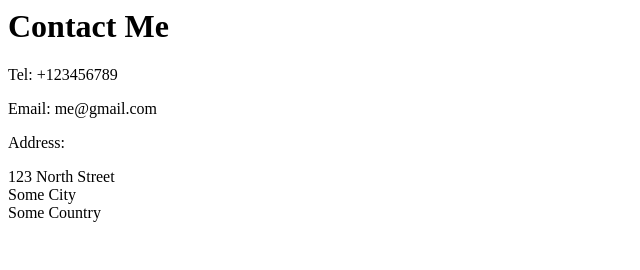
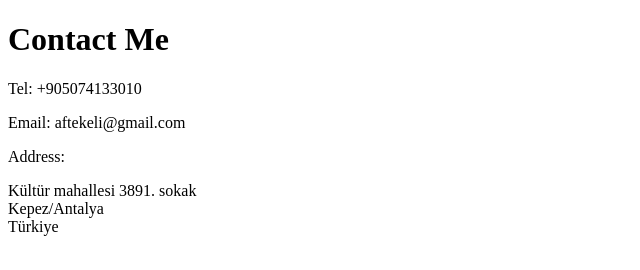
Before and after one commit to aftekeli/html-portfolio, a plain HTML site: page public/contact.html in a window 1280 px wide. Shown: the whole page, without its empty margins (0-640 px from the left). Drawn offline with Linux system fonts and the light colour scheme.

Commit message:
Update contact.html

```diff
--- a/public/contact.html
+++ b/public/contact.html
@@ -1,9 +1,21 @@
+<!DOCTYPE html>
+<html lang="en">
+<head>
+  <meta charset="UTF-8">
+  <meta name="viewport" content="width=device-width, initial-scale=1.0">
+  <title>Contactt Me</title>
+</head>
+<body>
+
+</body>
+</html>
+
 <h1>Contact Me</h1>
-<p>Tel: +123456789</p>
-<p>Email: me@gmail.com</p>
+<p>Tel: +905074133010</p>
+<p>Email: aftekeli@gmail.com</p>
 <p>Address:</p>
 <p>
-  123 North Street<br />
-  Some City<br />
-  Some Country <br />
+  Kültür mahallesi 3891. sokak<br />
+  Kepez/Antalya<br />
+  Türkiye<br />
 </p>
```
